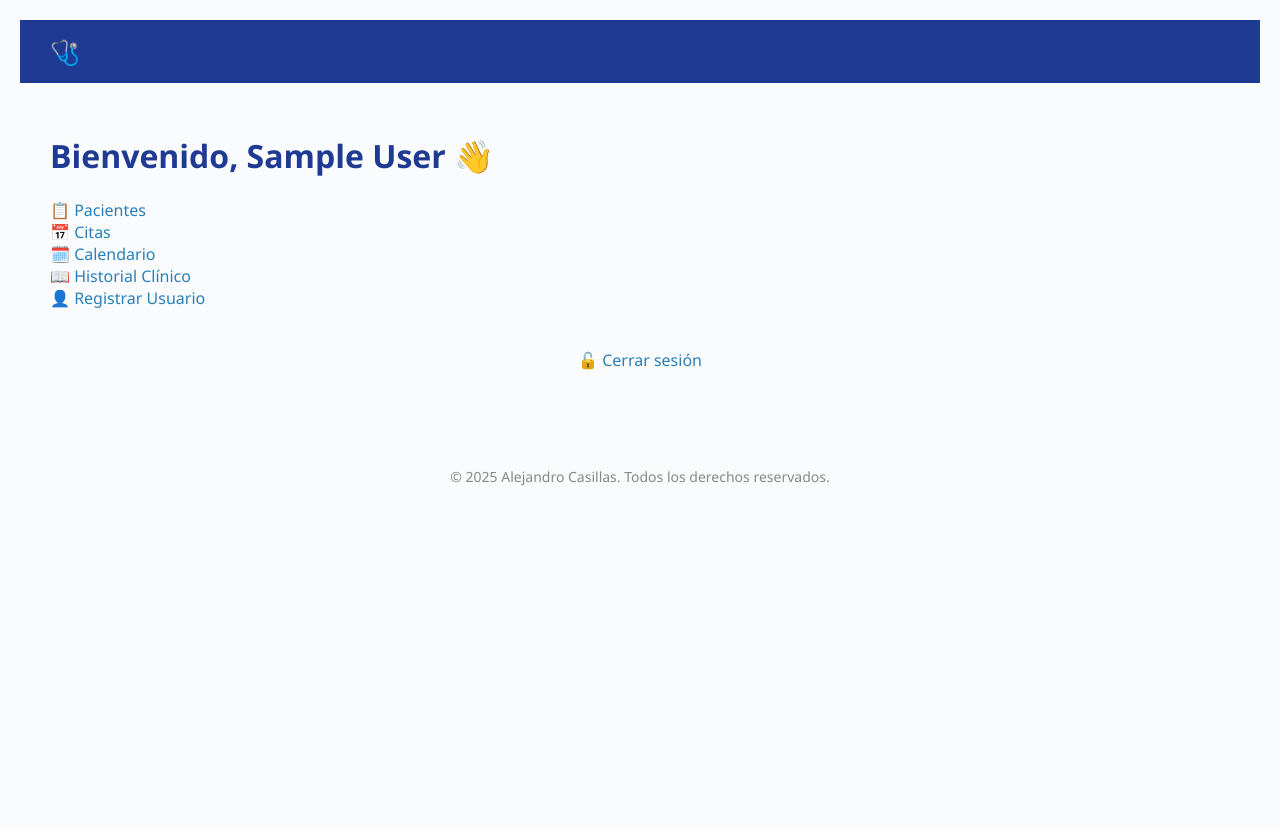
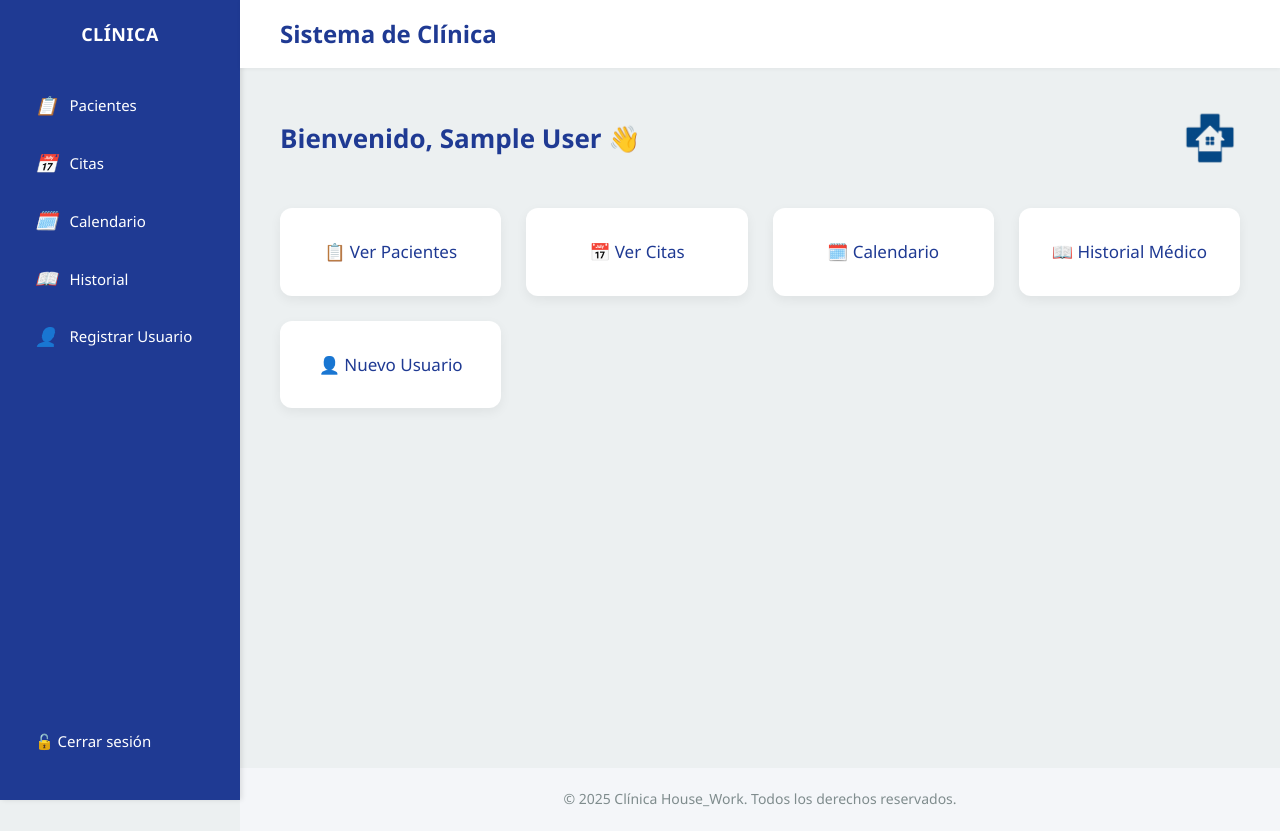
Before and after one commit to ACasillas1999/House_Work, a PHP site: page / in a window 1280 px wide. Before the commit the page ends 486 px from the top, so only its background shows below. Run offline with PHP 8.4, Linux system fonts and the light colour scheme; the visitor is signed in with stand-in values (Sample User, id 1).

Commit message:
Cambios interfaz

```diff
--- /dev/null
+++ b/assets/estilos-clinica.css
@@ -0,0 +1,174 @@
+/* Paleta:
+- Azul Principal: #1f3a93
+- Hover / Contraste: #34495e
+- Fondo Claro: #ecf0f1
+- Texto Oscuro: #2c3e50
+- Borde Suave: #ccc
+*/
+
+/* RESET GENERAL */
+* {
+    box-sizing: border-box;
+    margin: 0;
+    padding: 0;
+}
+
+body {
+    font-family: 'Segoe UI', sans-serif;
+    background-color: #ecf0f1;
+    color: #2c3e50;
+    line-height: 1.6;
+}
+
+/* ENCABEZADOS */
+h1, h2, h3, h4 {
+    color: #1f3a93;
+    font-weight: 600;
+}
+
+h1 {
+    font-size: 28px;
+}
+
+h2 {
+    font-size: 24px;
+}
+
+h3 {
+    font-size: 20px;
+}
+
+/* BOTONES */
+.btn {
+    display: inline-block;
+    padding: 10px 20px;
+    background-color: #1f3a93;
+    color: white;
+    text-decoration: none;
+    border: none;
+    border-radius: 5px;
+    font-size: 15px;
+    transition: background 0.3s;
+    cursor: pointer;
+}
+
+.btn:hover {
+    background-color: #34495e;
+}
+
+.btn-secundario {
+    background-color: #ffffff;
+    color: #1f3a93;
+    border: 1px solid #1f3a93;
+}
+
+.btn-secundario:hover {
+    background-color: #1f3a93;
+    color: white;
+}
+
+/* FORMULARIOS */
+input[type="text"],
+input[type="email"],
+input[type="password"],
+input[type="number"],
+select,
+textarea {
+    width: 100%;
+    padding: 12px;
+    margin-bottom: 20px;
+    border: 1px solid #ccc;
+    border-radius: 4px;
+    font-size: 15px;
+}
+
+label {
+    display: block;
+    margin-bottom: 6px;
+    font-weight: 500;
+}
+
+/* CONTENEDORES / TARJETAS */
+.card {
+    background: #ffffff;
+    padding: 25px;
+    border-radius: 10px;
+    box-shadow: 0 0 10px rgba(0,0,0,0.05);
+    margin-bottom: 20px;
+}
+
+/* TABLAS */
+.table {
+    width: 100%;
+    border-collapse: collapse;
+    margin-bottom: 30px;
+}
+
+.table thead {
+    background-color: #1f3a93;
+    color: white;
+}
+
+.table th, .table td {
+    border: 1px solid #ccc;
+    padding: 12px;
+    text-align: left;
+}
+
+.table tr:nth-child(even) {
+    background-color: #f9f9f9;
+}
+
+/* SIDEBAR */
+.sidebar {
+    background-color: #1f3a93;
+    color: white;
+    padding: 20px;
+    height: 100vh;
+    width: 240px;
+}
+
+.sidebar a {
+    display: block;
+    padding: 10px 15px;
+    color: white;
+    text-decoration: none;
+    border-radius: 5px;
+    transition: background 0.2s;
+}
+
+.sidebar a:hover {
+    background-color: #34495e;
+}
+
+/* NAVBAR */
+.navbar {
+    background-color: #1f3a93;
+    color: white;
+    padding: 15px 30px;
+    display: flex;
+    justify-content: space-between;
+    align-items: center;
+}
+
+/* LOGO */
+.logo {
+    width: 60px;
+    height: auto;
+}
+
+/* RESPONSIVO */
+@media (max-width: 768px) {
+    .sidebar {
+        width: 100%;
+        height: auto;
+        display: flex;
+        flex-direction: row;
+        justify-content: space-around;
+        padding: 15px;
+    }
+
+    .table th, .table td {
+        font-size: 14px;
+    }
+}
--- a/includes/footer.php
+++ b/includes/footer.php
@@ -1,6 +1,5 @@
-</main>
-<footer style="text-align:center; font-size:14px; color:#888; margin-top:50px;">
-    <p>© <?= date('Y') ?> Alejandro Casillas. Todos los derechos reservados.</p>
+<footer style="margin-left: 240px; background-color: #f4f6f9; padding: 20px 40px; text-align: center; color: #7f8c8d; font-size: 14px;">
+    © <?= date('Y') ?> Clínica House_Work. Todos los derechos reservados.
 </footer>
 </body>
 </html>
--- a/includes/header.php
+++ b/includes/header.php
@@ -1,15 +1,12 @@
-
 <!DOCTYPE html>
 <html lang="es">
 <head>
     <meta charset="UTF-8">
-    <title><?= $titulo ?? 'Sistema de Clínica' ?></title>
     <meta name="viewport" content="width=device-width, initial-scale=1.0">
-    <link rel="stylesheet" href="../assets/estilos.css">
-    <link rel="icon" href="../assets/favicon.ico" type="image/x-icon">
+    <title><?= $titulo ?? 'Sistema Clínica'; ?></title>
+    <link rel="stylesheet" href="assets/estilos-clinica.css">
 </head>
 <body>
-<header style="background:#1f3a93; color:#fff; padding:15px 30px;">
-    <h2 style="margin:0; font-weight:normal;">🩺 Sistema Médico - Clínica</h2>
+<header style="margin-left: 240px; padding: 15px 40px; background-color: #ffffff; box-shadow: 0 1px 4px rgba(0,0,0,0.05); z-index: 1000; position: sticky; top: 0;">
+    <h2 style="margin: 0; color: #1f3a93;">Sistema de Clínica</h2>
 </header>
-<main style="padding: 30px;">
--- a/index.php
+++ b/index.php
@@ -8,21 +8,219 @@ $titulo = 'Sistema de Clínica';
 include 'includes/header.php';
 ?>
 
-<div class="panel-container">
-    <h1>Bienvenido, <?= htmlspecialchars($_SESSION['nombre']) ?> 👋</h1>
-    <div class="panel-grid">
-        <div class="panel-box"><a href="pacientes/listado.php">📋 Pacientes</a></div>
-        <div class="panel-box"><a href="citas/listado.php">📅 Citas</a></div>
-        <div class="panel-box"><a href="citas/calendario.php">🗓️ Calendario</a></div>
-        <div class="panel-box"><a href="historial/listado.php">📖 Historial Clínico</a></div>
-        <?php if ($_SESSION['rol'] === 'admin'): ?>
-        <div class="panel-box"><a href="usuarios/registro.php">👤 Registrar Usuario</a></div>
-        <?php endif; ?>
-        <?php if ($_SESSION['rol'] === 'doctor'): ?>
-        <div class="panel-box"><a href="panel_doctor.php">🩺 Mi Panel Médico</a></div>
-        <?php endif; ?>
+<style>
+    /* SIDEBAR REDISEÑADA */
+.sidebar {
+    background-color: #1f3a93;
+    width: 240px;
+    height: 100vh;
+    display: flex;
+    flex-direction: column;
+    justify-content: space-between;
+    padding: 20px 0;
+    position: fixed;
+    top: 0;
+    left: 0;
+    overflow-y: auto;
+    box-shadow: 2px 0 5px rgba(0,0,0,0.1);
+}
+
+.sidebar .sidebar-header {
+    text-align: center;
+    margin-bottom: 30px;
+}
+
+.sidebar .sidebar-header h2 {
+    font-size: 18px;
+    color: #fff;
+    margin-bottom: 0;
+    letter-spacing: 0.5px;
+}
+
+.sidebar .nav-links {
+    display: flex;
+    flex-direction: column;
+    gap: 5px;
+    padding: 0 20px;
+}
+
+.sidebar a {
+    display: flex;
+    align-items: center;
+    gap: 12px;
+    padding: 12px 15px;
+    color: white;
+    text-decoration: none;
+    border-radius: 6px;
+    transition: background 0.2s, transform 0.1s;
+    font-size: 15px;
+    white-space: nowrap;
+}
+
+.sidebar a:hover {
+    background-color: #34495e;
+    transform: translateX(2px);
+}
+
+.sidebar a i {
+    font-size: 18px;
+}
+
+.sidebar .logout {
+    margin-top: auto;
+    text-align: center;
+    padding: 15px 20px;
+    color: #ecf0f1;
+    font-size: 14px;
+}
+
+.sidebar .logout:hover {
+    text-decoration: underline;
+    color: #ffffff;
+}
+
+/* Alineación general del layout */
+.main-layout {
+    display: flex;
+}
+
+/* Panel principal con margen izquierdo por el ancho de la sidebar */
+.main-panel {
+    margin-left: 240px;
+    padding: 40px;
+    width: 100%;
+    min-height: 100vh;
+    background-color: #ecf0f1;
+    box-sizing: border-box;
+}
+
+/* Top bar con bienvenida y logo */
+.top-bar {
+    display: flex;
+    justify-content: space-between;
+    align-items: center;
+    margin-bottom: 40px;
+}
+
+.top-bar h1 {
+    font-size: 26px;
+    color: #1f3a93;
+    margin: 0;
+}
+
+.logo {
+    width: 60px;
+    height: auto;
+}
+
+/* Tarjetas del dashboard */
+.dashboard-grid {
+    display: grid;
+    grid-template-columns: repeat(auto-fit, minmax(220px, 1fr));
+    gap: 25px;
+}
+
+.dashboard-card {
+    background-color: #ffffff;
+    border-radius: 12px;
+    padding: 30px;
+    text-align: center;
+    font-size: 17px;
+    font-weight: 500;
+    color: #1f3a93;
+    box-shadow: 0 4px 12px rgba(0,0,0,0.06);
+    transition: transform 0.2s ease, box-shadow 0.2s ease;
+}
+
+.dashboard-card a {
+    color: inherit;
+    text-decoration: none;
+    display: block;
+}
+
+.dashboard-card:hover {
+    transform: translateY(-5px);
+    box-shadow: 0 12px 20px rgba(0,0,0,0.1);
+    background-color: #f9f9f9;
+}
+
+/* Responsive para móvil */
+@media (max-width: 768px) {
+    .main-panel {
+        margin-left: 0;
+        padding: 20px;
+    }
+
+    .top-bar {
+        flex-direction: column;
+        align-items: flex-start;
+        gap: 15px;
+    }
+
+    .logo {
+        align-self: flex-end;
+    }
+}
+.main-panel {
+    margin-left: 240px;
+    padding: 40px;
+    padding-bottom: 80px; /* espacio extra para que no tape el footer */
+    width: 100%;
+    min-height: calc(100vh - 100px);
+    background-color: #ecf0f1;
+    box-sizing: border-box;
+}
+
+
+
+</style>
+
+<div class="main-layout">
+    <!-- Sidebar -->
+    <div class="sidebar">
+    <div>
+        <div class="sidebar-header">
+            <h2>CLÍNICA</h2>
+        </div>
+        <div class="nav-links">
+            <a href="pacientes/listado.php"><i>📋</i>Pacientes</a>
+            <a href="citas/listado.php"><i>📅</i>Citas</a>
+            <a href="citas/calendario.php"><i>🗓️</i>Calendario</a>
+            <a href="historial/listado.php"><i>📖</i>Historial</a>
+            <?php if ($_SESSION['rol'] === 'admin'): ?>
+                <a href="usuarios/registro.php"><i>👤</i>Registrar Usuario</a>
+            <?php endif; ?>
+            <?php if ($_SESSION['rol'] === 'doctor'): ?>
+                <a href="panel_doctor.php"><i>🩺</i>Mi Panel Médico</a>
+            <?php endif; ?>
+        </div>
     </div>
-    <p style="text-align: center; margin-top: 40px;"><a href="usuarios/logout.php">🔓 Cerrar sesión</a></p>
+    <div class="logout">
+        <a href="usuarios/logout.php">🔓 Cerrar sesión</a>
+    </div>
+</div>
+
+
+    <!-- Panel principal -->
+    <div class="main-panel">
+        <div class="top-bar">
+            <h1>Bienvenido, <?= htmlspecialchars($_SESSION['nombre']) ?> 👋</h1>
+            <img src="assets/logo-clinica.png" alt="Logo Clínica" class="logo">
+        </div>
+
+        <div class="dashboard-grid">
+            <div class="dashboard-card"><a href="pacientes/listado.php">📋 Ver Pacientes</a></div>
+            <div class="dashboard-card"><a href="citas/listado.php">📅 Ver Citas</a></div>
+            <div class="dashboard-card"><a href="citas/calendario.php">🗓️ Calendario</a></div>
+            <div class="dashboard-card"><a href="historial/listado.php">📖 Historial Médico</a></div>
+            <?php if ($_SESSION['rol'] === 'admin'): ?>
+                <div class="dashboard-card"><a href="usuarios/registro.php">👤 Nuevo Usuario</a></div>
+            <?php endif; ?>
+            <?php if ($_SESSION['rol'] === 'doctor'): ?>
+                <div class="dashboard-card"><a href="panel_doctor.php">🩺 Mi Panel</a></div>
+            <?php endif; ?>
+        </div>
+    </div>
 </div>
 
 <?php include 'includes/footer.php'; ?>
--- a/pacientes/ver.php
+++ b/pacientes/ver.php
@@ -46,7 +46,7 @@ $citas = $stmt->get_result();
     <meta charset="UTF-8">
     <title>Perfil del Paciente</title>
     <link rel="stylesheet" href="../assets/estilos.css">
-    <link rel="stylesheet" href="../assets/estilos.css">
+
 </head>
 <body>
     <h1>Perfil de <?= htmlspecialchars($paciente['nombre']) ?></h1>
```
Also changed, not shown: login.php (+42 -1 lines), assets/logo-clinica.png (added).
